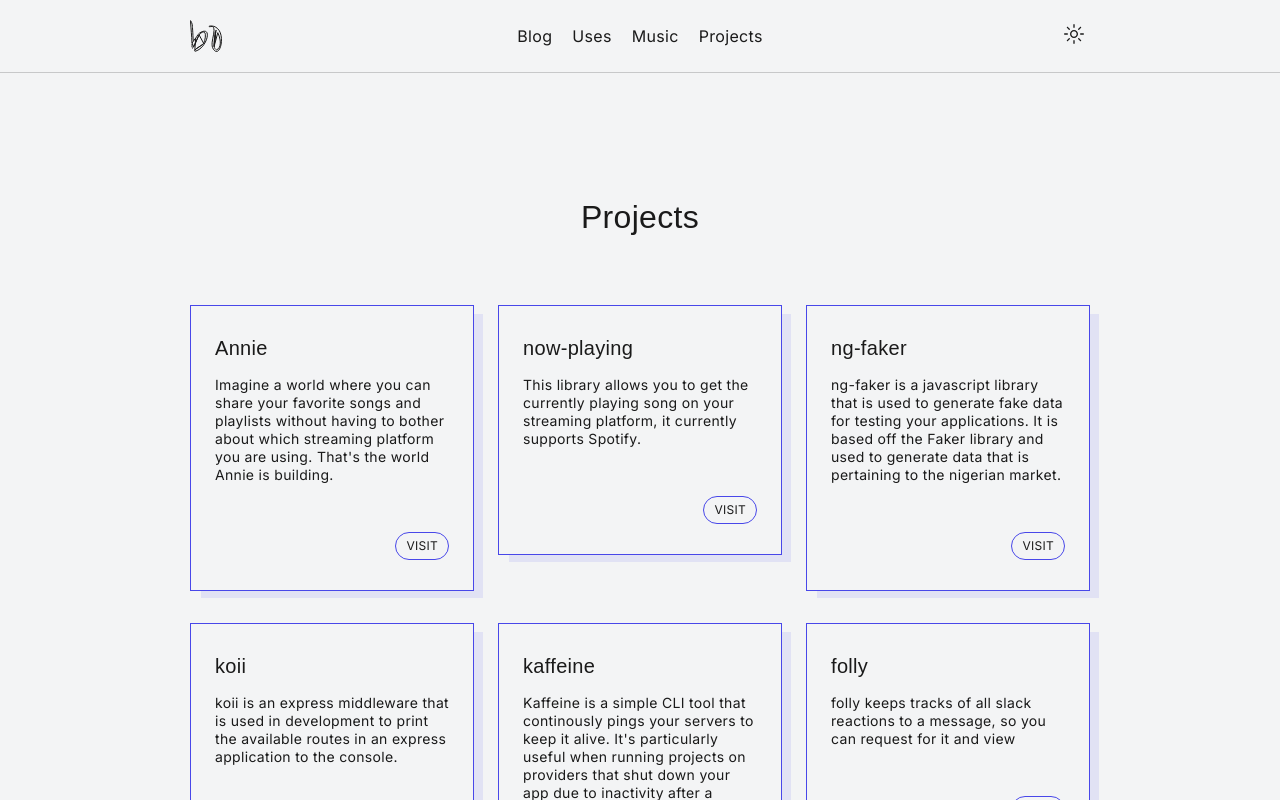
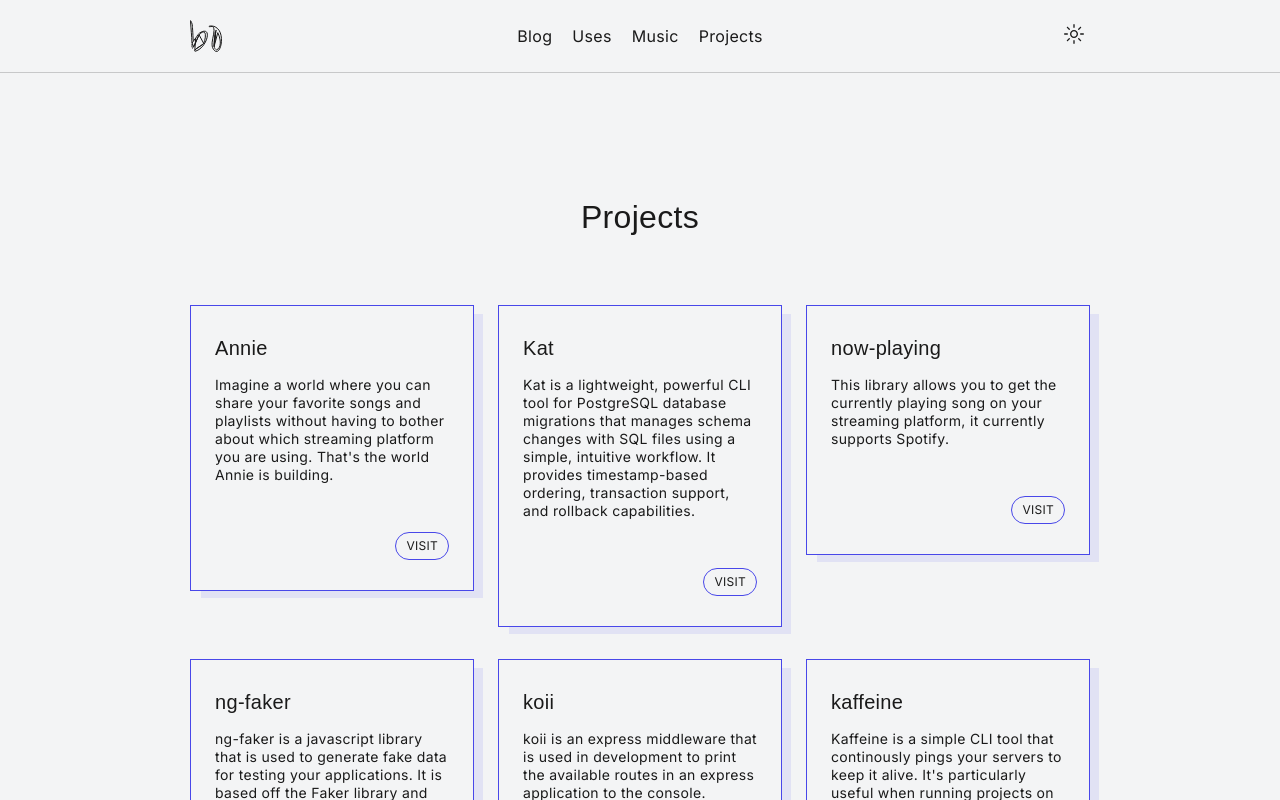
Before and after one commit to BolajiOlajide/portfolio-v2, a Next.js app: page /projects in a window 1280 px wide. Shown: the top 800 px of the page. Built offline with nearby package versions, Linux system fonts and the light colour scheme; a web font is replaced by a local one.

Commit message:
feat: add Kat to project list (#13)

```diff
--- a/misc/data.ts
+++ b/misc/data.ts
@@ -8,6 +8,11 @@ export const PROJECTS: Array<{
     description:
       "Imagine a world where you can share your favorite songs and playlists without having to bother about which streaming platform you are using. That's the world Annie is building.",
     link: "https://anniemusic.app/",
+  },
+  {
+    name: "Kat",
+    description: "Kat is a lightweight, powerful CLI tool for PostgreSQL database migrations that manages schema changes with SQL files using a simple, intuitive workflow. It provides timestamp-based ordering, transaction support, and rollback capabilities.",
+    link: "https://kat.bolaji.de",
   },
   {
     name: "now-playing",
```
